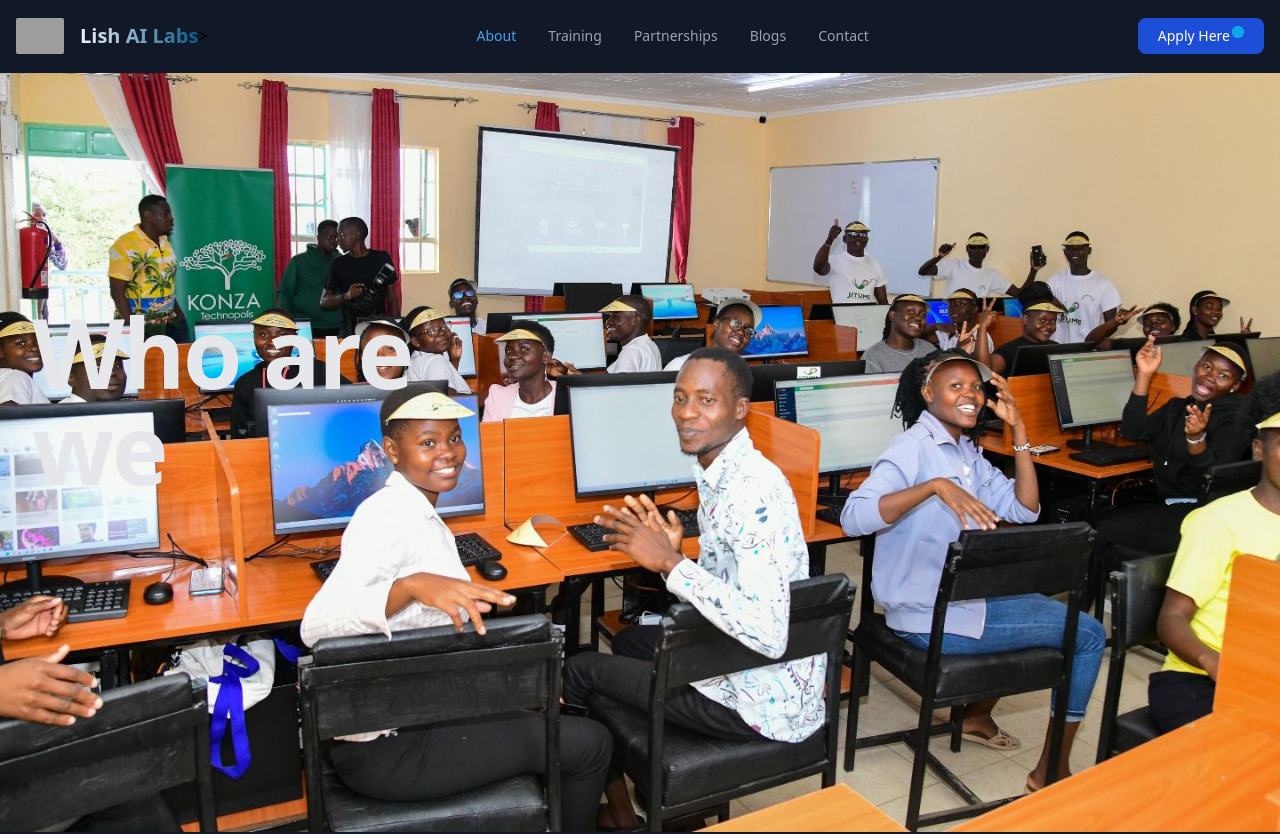
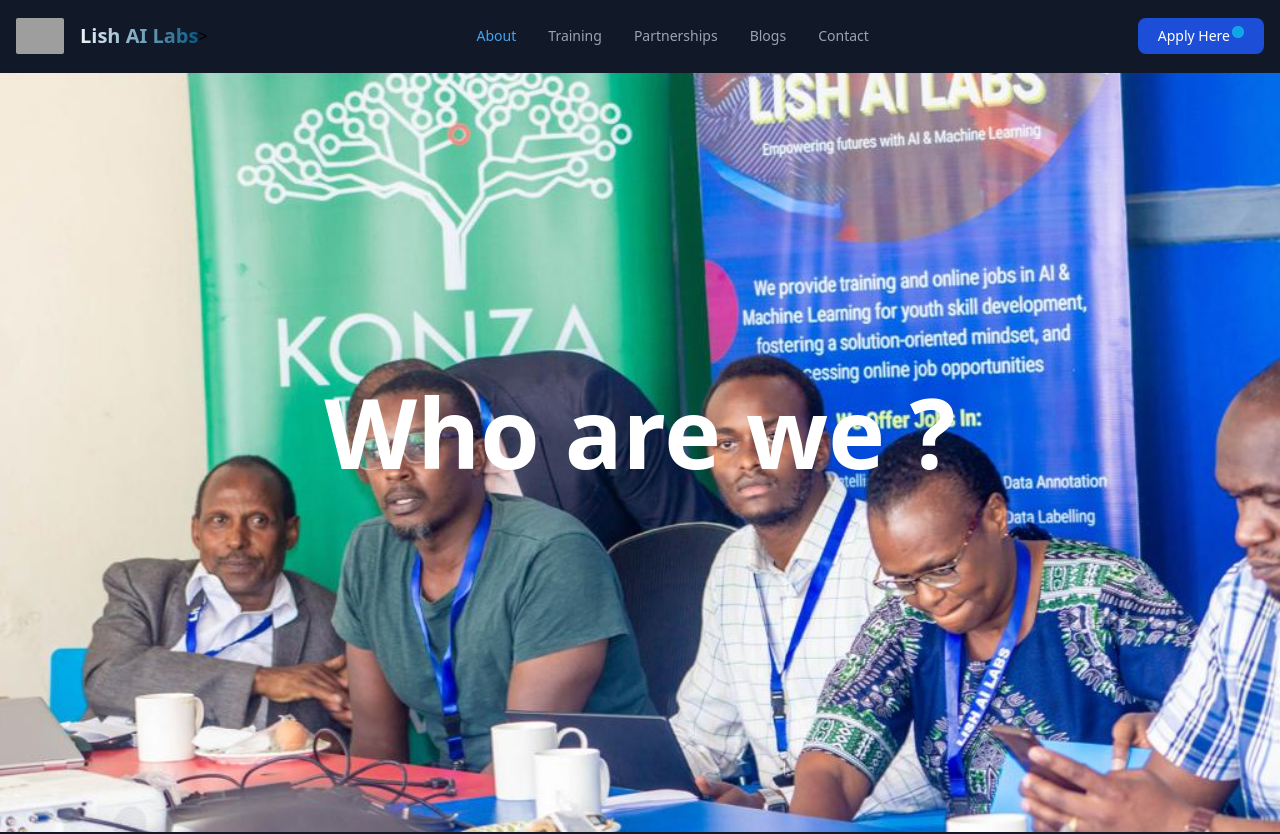
Before and after one commit to joe052/lish-web, an Angular app in the folder web/: page /about_us in a window 1280 px wide. Shown: the top 834 px of the page. Built offline with nearby package versions, Linux system fonts and the light colour scheme; grey boxes are pictures that could not be loaded.

Commit message:
changing of images

```diff
--- a/web/src/app/layout/components/pages/about-us/about-us.component.html
+++ b/web/src/app/layout/components/pages/about-us/about-us.component.html
@@ -1,22 +1,18 @@
 <!--hero section-->
 <div
-  class="relative overflow-hidden bg-white mt-8 bg-gradient-to-r from-grey-500 to-transparent bg-gray-400 min-h-screen bg-contain"
+  class="relative overflow-hidden bg-white mt-8 bg-gradient-to-r from-grey-500 to-transparent bg-gray-400 h-screen bg-contain flex items-center justify-center"
   style="
-    background-image: url(./assets/videos/About.jpeg);
+    background-image: url(./assets/videos/aboutlish.jpeg);
     background-size: cover;
-    background-blend-mode: multiply;
+    background-attachment: fixed;
     background-position: center;
   "
 >
-  <div class="lg:pt-60 lg:pb-60">
-    <div class="relative mt-8 mx-auto max-w-7xl px-4 sm:static sm:px-6 lg:px-8">
-      <div class="sm:max-w-lg">
-        <h1
-          class="font text-4xl font-bold tracking-tight text-gray-200 sm:text-8xl"
-        >
-          Who are we
-        </h1>
-      </div>
+  <div class="relative sm:static sm:px-6 lg:px-8">
+    <div class="flex items-center">
+      <h1 class="font text-4xl font-bold text-white sm:text-8xl z-40">
+        Who are we ?
+      </h1>
     </div>
   </div>
 </div>
--- a/web/src/app/layout/components/pages/home/home.component.html
+++ b/web/src/app/layout/components/pages/home/home.component.html
@@ -1,10 +1,10 @@
 <!--header section-->
 <div
-  class="relative overflow-hidden bg-white mt-8 bg-gradient-to-r from-grey-500 to-transparent bg-gray-400"
+  class="relative overflow-hidden bg-white mt-8 bg-gradient-to-r from-grey-500 to-transparent bg-slate-950"
   style="
-    background-image: url(./assets/videos/homepage.jpeg);
+    background-image: url(./assets/videos/About.jpeg);
     background-size: cover;
-    background-position: center;
+    background-position: center right;
     background-attachment: fixed;
   "
 >
@@ -12,12 +12,12 @@
     <div class="relative px-4 sm:static">
       <div class="sm:max-w-lg lg:px-16">
         <h1
-          class="font text-4xl font-semibold text-white text-2xl text-left my-4 md:font-bold"
+          class="font text-4xl font-semibold text-black text-2xl text-left my-4 md:font-bold"
         >
           Image Annotation <br />
           and Labeling
         </h1>
-        <p class="text-xl text-thin text-white md:text-2xl">
+        <p class="text-xl text-thin text-black md:text-2xl">
           Customized image annotation services for various data analysis
           processes.
         </p>
```
Also changed, not shown: web/src/assets/videos/aboutlish.jpeg (added), web/src/assets/videos/annotation.jpeg (added).
